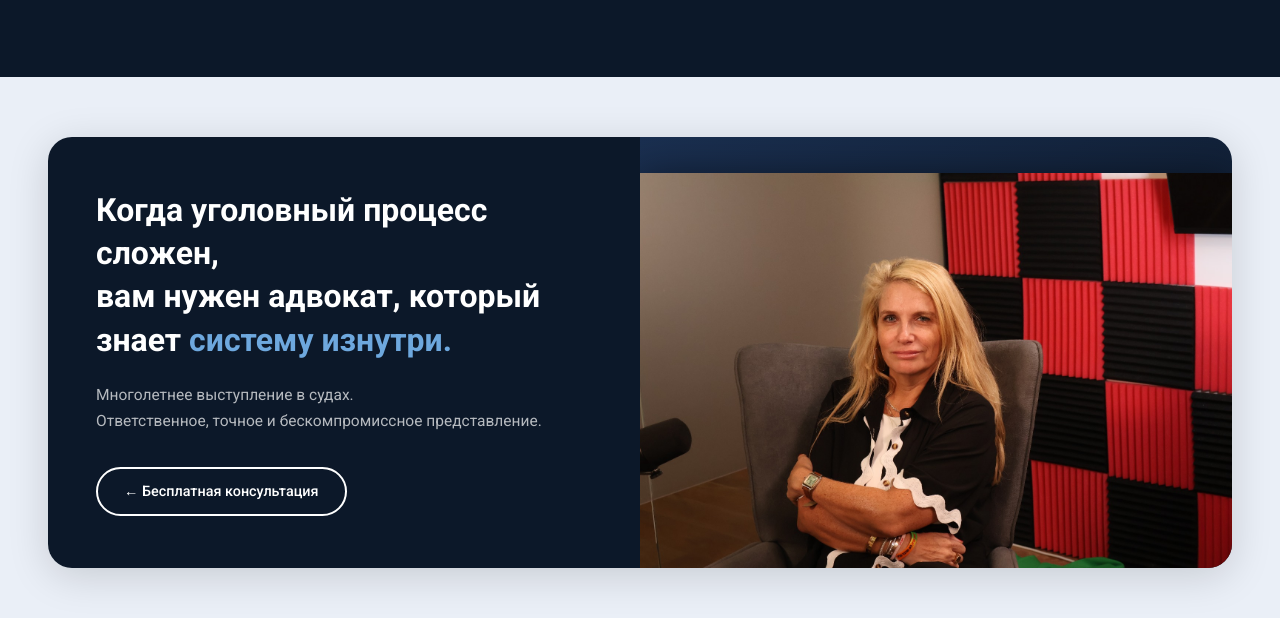
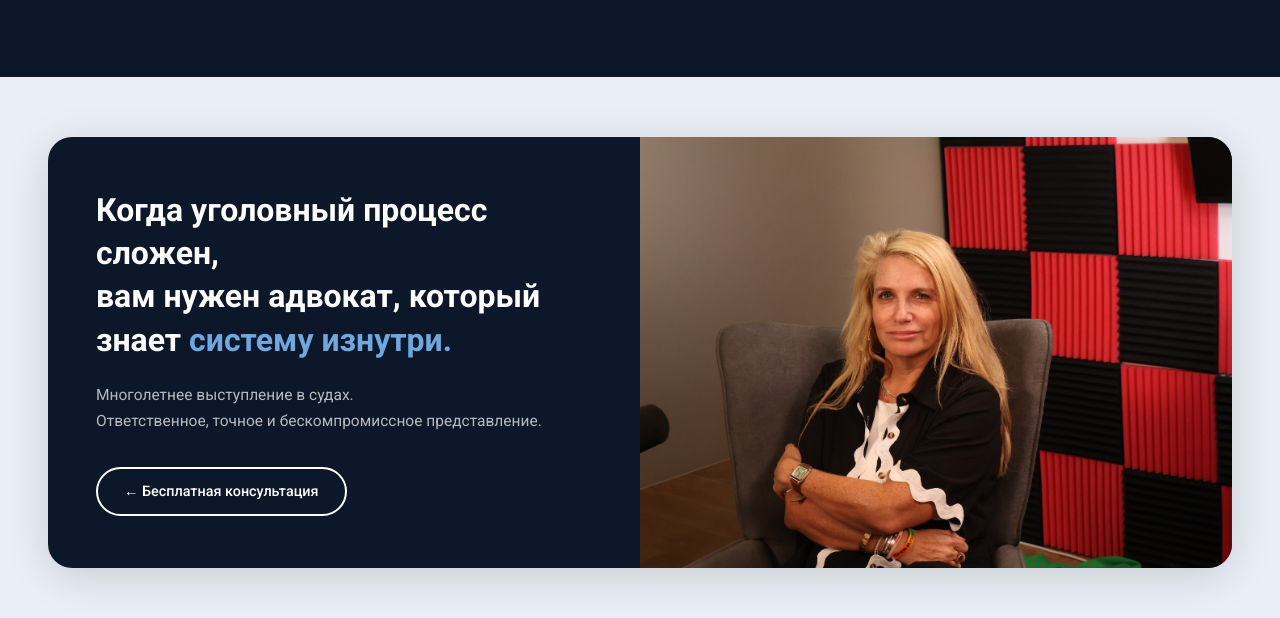
Before and after one commit to orenhacham-lab/claude, a React (Vite) app in the folder website/: page / in a window 1280 px wide. Shown: the part 2840-3458 px from the top of the page. Built offline with nearby package versions, Linux system fonts and the light colour scheme.

Commit message:
CTABanner: photo-dorit-cta.png fills container edge-to-edge

```diff
--- a/website/src/components/CTABanner.jsx
+++ b/website/src/components/CTABanner.jsx
@@ -35,21 +35,18 @@ export default function CTABanner() {
           {/* Right: Photo — transparent PNG on dark bg */}
           <div style={{
             background: 'linear-gradient(135deg, #1a2f50, #0c1829)',
-            display: 'flex', alignItems: 'flex-end', justifyContent: 'center',
             overflow: 'hidden', position: 'relative',
+            padding: 0, margin: 0,
           }}>
             <img
               src="/photo-dorit-cta.png"
               alt="Дорит Гитерман"
               style={{
-                maxWidth: '100%',
-                maxHeight: '100%',
-                width: 'auto',
+                display: 'block',
+                width: '100%',
                 height: '100%',
-                objectFit: 'contain',
-                objectPosition: 'bottom center',
-                display: 'block',
-                filter: 'drop-shadow(0 4px 20px rgba(0,0,0,0.5))',
+                objectFit: 'cover',
+                objectPosition: 'center top',
               }}
             />
           </div>
```
